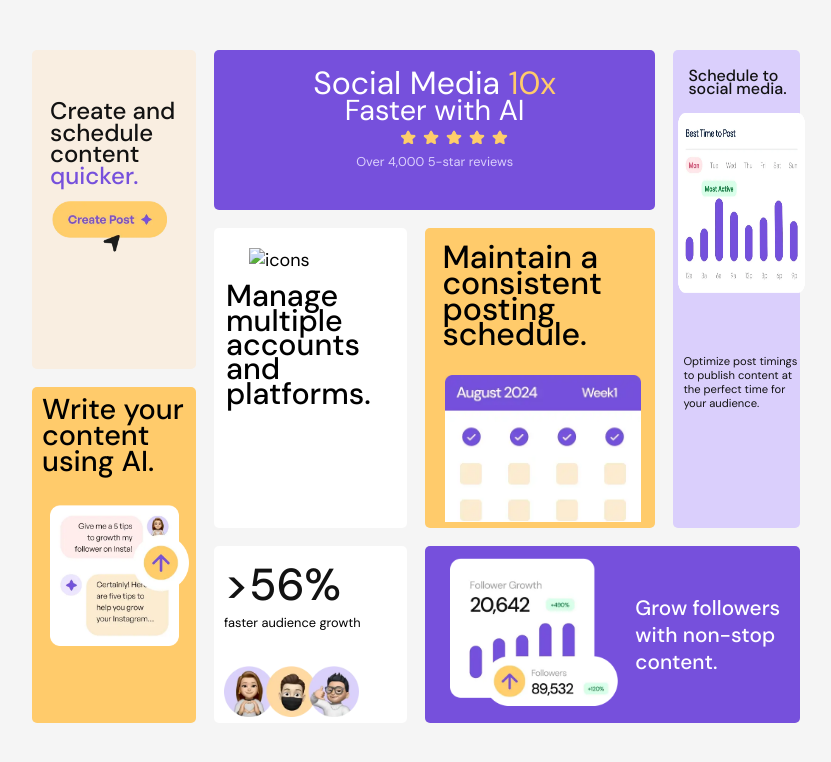
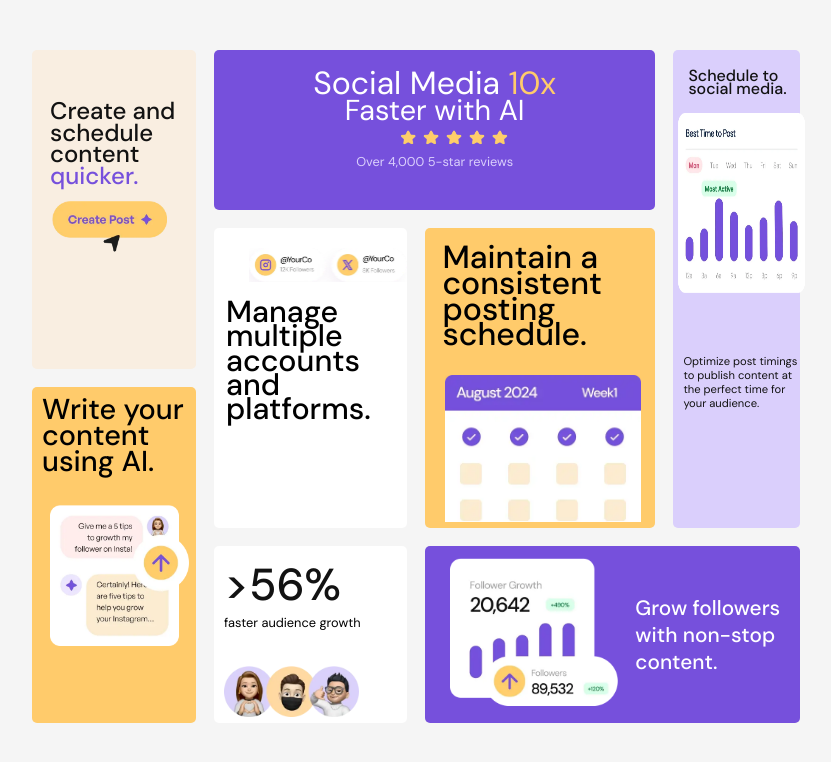
Before and after one commit to DevJoece/Bento-grid_project, a plain HTML site: page index.html in a window 1280 px wide. Shown: the whole page, without its empty margins (224-1055 px from the left). Drawn offline with Linux system fonts and the light colour scheme.

Commit message:
Update index.html

```diff
--- a/index.html
+++ b/index.html
@@ -53,7 +53,7 @@
       <div class="card_4">
         <div class="img">
           <img
-            src="../assets/images/illustration-multiple-platforms.webp"
+            src="illustration-multiple-platforms.webp"
             alt="icons"
           />
         </div>
```
